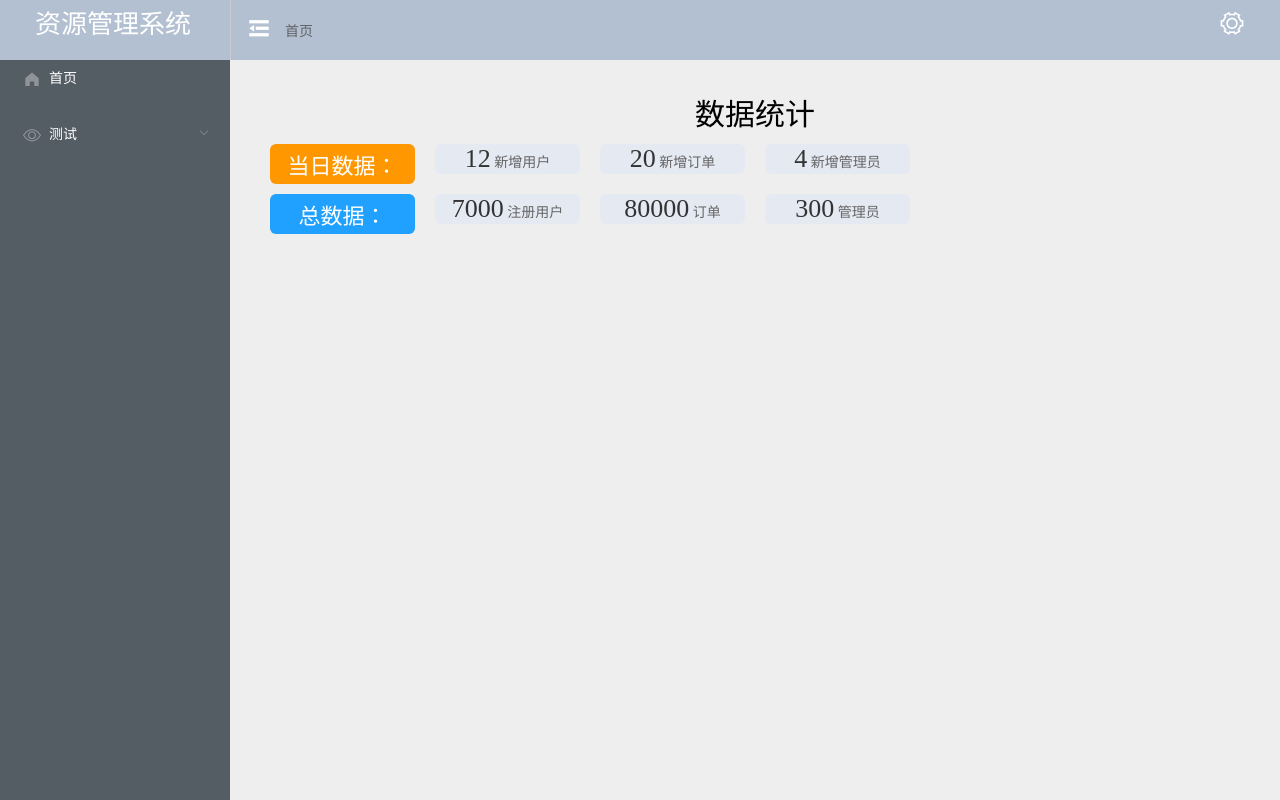
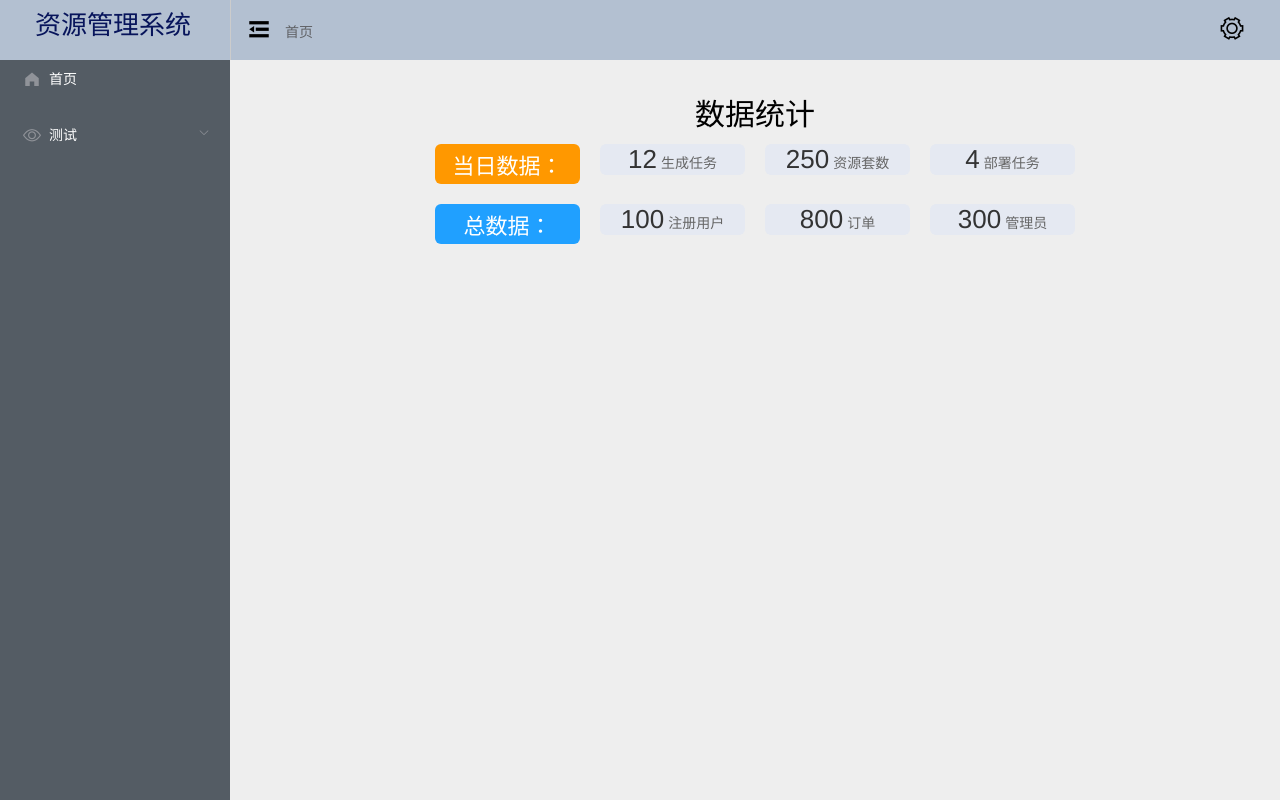
Before and after one commit to zhuzaiye/vue-tornado-admin, a Vue app: page /#/home in a window 1280 px wide. Built offline with nearby package versions, Linux system fonts and the light colour scheme; the HTML template or start-up script is replaced by a standard one.

Commit message:
feat: 更新文档

```diff
--- a/web/App.vue
+++ b/web/App.vue
@@ -17,9 +17,9 @@ export default {
 
 <style lang="scss" scoped>
 
-//html, body, #app {
-//  width: 100%;
-//  height: 100%;
-//}
+* {
+  font-family: 'Helvetica Neue', Helvetica, 'PingFang SC', 'Hiragino Sans GB',
+  'Microsoft YaHei', '微软雅黑', Arial, sans-serif;
+}
 
 </style>
--- a/web/layout/Layout.vue
+++ b/web/layout/Layout.vue
@@ -8,7 +8,7 @@
       </div>
       <!-- 下拉式配置 -->
       <el-dropdown @command="handleCommand">
-        <i class="el-icon-setting" style="margin-right: 15px"></i>
+        <i class="el-icon-setting" style="margin-right: 15px;margin-top: 15px;"></i>
         <el-dropdown-menu slot="dropdown">
           <el-dropdown-item command="person">个人</el-dropdown-item>
           <el-dropdown-item command="logout">退出</el-dropdown-item>
@@ -106,6 +106,7 @@ export default {
 
 .el-main {
   background-color: #eee;
+  text-align: center;
 }
 
 /* 去除菜单右侧边框 */
@@ -119,7 +120,7 @@ export default {
 }
 
 .logo {
-  color: #fff;
+  color: #07145b;
   text-align: center;
   font-size: 26px;
   line-height: 50px;
@@ -129,7 +130,7 @@ export default {
 }
 
 .toggle {
-  color: #fff;
+  color: #000000;
   text-align: center;
   font-size: 26px;
   line-height: 60px;
@@ -147,7 +148,7 @@ export default {
 
 /* 下拉菜单 */
 .el-dropdown {
-  color: #fff;
+  color: #000000;
   text-align: center;
   font-size: 26px;
   line-height: 50px;
@@ -155,7 +156,7 @@ export default {
 }
 
 .keep-alive {
-  color: #1f1d1d;
+  //color: #303133;
   text-align: center;
   font-size: 26px;
   line-height: 60px;
--- a/web/page/Home.vue
+++ b/web/page/Home.vue
@@ -2,22 +2,22 @@
   <div>
     <section class="data_section">
       <header class="section_title">数据统计</header>
-      <el-row :gutter="20" style="margin-bottom: 10px;">
-        <el-col :span="4">
+      <el-row :gutter="20">
+        <el-col :span="4" :offset="4">
           <div class="data_list today_head"><span class="data_num head">当日数据：</span></div>
         </el-col>
         <el-col :span="4">
-          <div class="data_list"><span class="data_num">{{ userCount }}</span> 新增用户</div>
+          <div class="data_list"><span class="data_num">{{ generationCount }}</span> 生成任务</div>
         </el-col>
         <el-col :span="4">
-          <div class="data_list"><span class="data_num">{{ orderCount }}</span> 新增订单</div>
+          <div class="data_list"><span class="data_num">{{ resourceCount }}</span> 资源套数</div>
         </el-col>
         <el-col :span="4">
-          <div class="data_list"><span class="data_num">{{ adminCount }}</span> 新增管理员</div>
+          <div class="data_list"><span class="data_num">{{ missionCount }}</span> 部署任务</div>
         </el-col>
       </el-row>
       <el-row :gutter="20">
-        <el-col :span="4">
+        <el-col :span="4" :offset="4">
           <div class="data_list all_head"><span class="data_num head">总数据：</span></div>
         </el-col>
         <el-col :span="4">
@@ -41,11 +41,11 @@ export default {
   components: {},
   data() {
     return {
-      userCount: 12,
-      orderCount: 20,
-      adminCount: 4,
-      allUserCount: 7000,
-      allOrderCount: 80000,
+      generationCount: 12,
+      resourceCount: 250,
+      missionCount: 4,
+      allUserCount: 100,
+      allOrderCount: 800,
       allAdminCount: 300,
     }
   },
@@ -54,7 +54,6 @@ export default {
 </script>
 
 <style lang="scss" scoped>
-@import '../style/mixin';
 
 .data_section {
   padding: 20px;
@@ -94,5 +93,13 @@ export default {
   .all_head {
     background: #20A0FF;
   }
+
+  .el-row {
+    margin-bottom: 20px;
+
+    &:last-child {
+      margin-bottom: 0;
+    }
+  }
 }
 </style>
```
Also changed, not shown: 2 other files (tests, documents, lock files or other folders).
